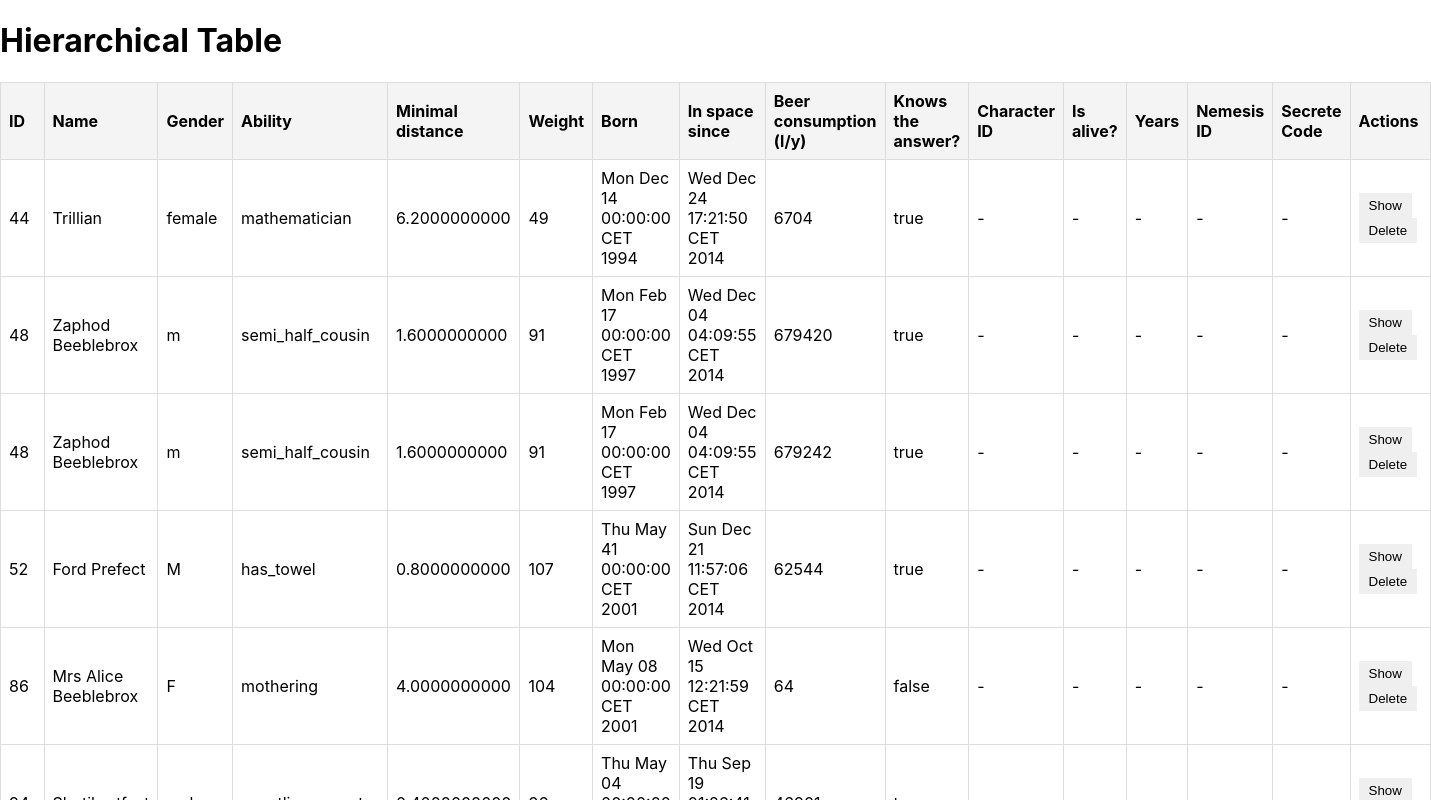
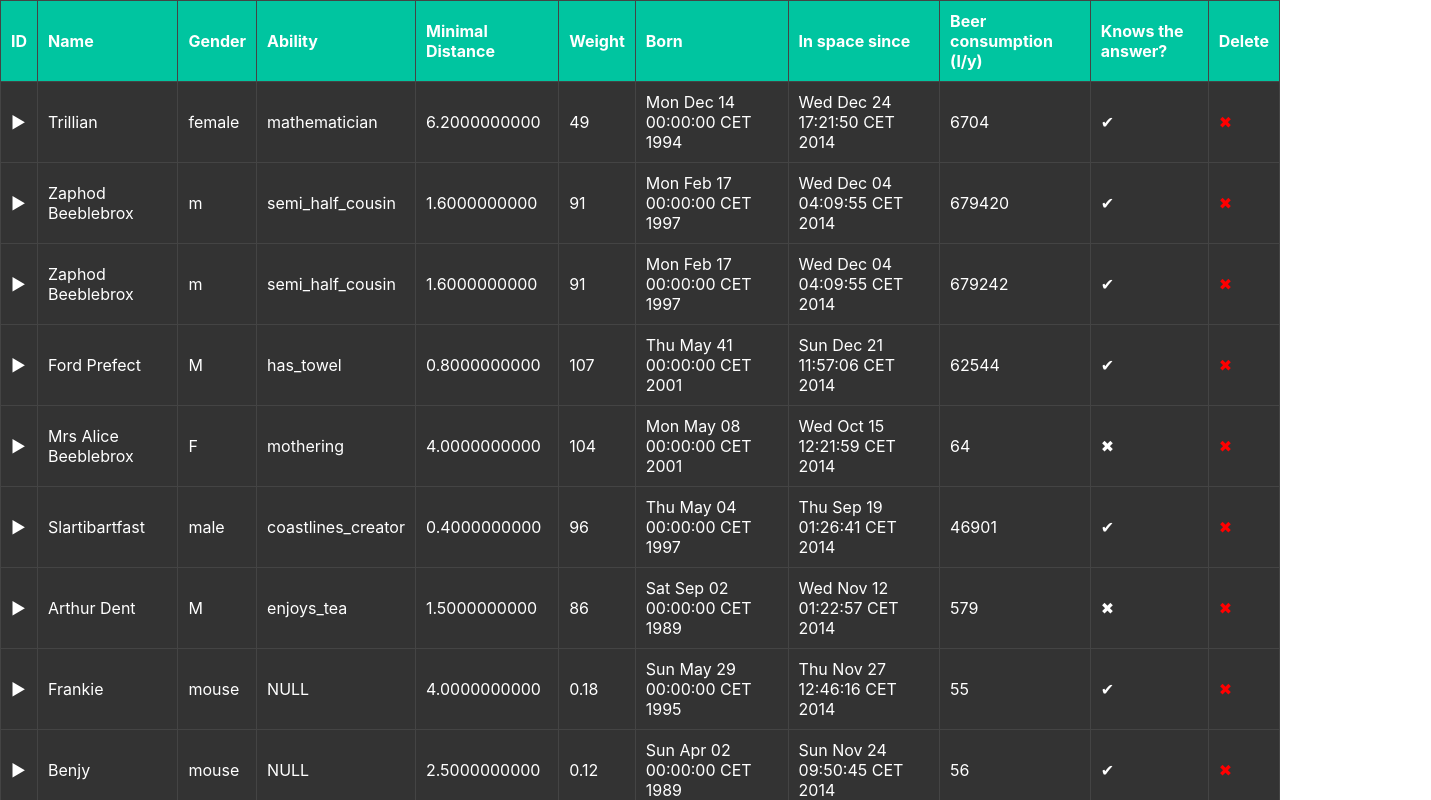
Before and after one commit to AdamVavro/Hierarchy-table, a React (Create React App) app: page / in a window 1280 px wide. Shown: the top 800 px of the page, 1431 px wide, since content can reach past the window. Built offline with nearby package versions, Linux system fonts and the light colour scheme.

Commit message:
zmena dizajnu podla predlohy

```diff
--- a/src/App.tsx
+++ b/src/App.tsx
@@ -4,7 +4,6 @@ import Table from "./components/Table";
 const App: React.FC = () => {
   return (
     <div>
-      <h1>Hierarchical Table</h1>
       <Table />
     </div>
   );
--- a/src/components/Table.tsx
+++ b/src/components/Table.tsx
@@ -1,61 +1,71 @@
-import React, { useState } from "react";
-import TableRow from "./TableRow";
-import data from "../data/exampleData.json";
-import "../styles/table.css";
+import React, { useState, useEffect } from "react";
+import "./../styles/table.css";
+import Row from "./TableRow";
+import exampleData from "../data/exampleData.json"; // Sem importujeme JSON
+import { DataItem } from "../types"; // Importujeme interface
+
+const transformData = (data: any) => {
+  return data.map((item: any) => ({
+    id: Number(item.data.ID), // Premenujeme ID
+    name: item.data["Name"], // Oprava názvov s medzerami
+    gender: item.data["Gender"],
+    ability: item.data["Ability"],
+    minimalDistance: item.data["Minimal distance"],
+    weight: item.data["Weight"],
+    born: item.data["Born"],
+    inSpaceSince: item.data["In space since"],
+    beerConsumption: item.data["Beer consumption (l/y)"],
+    knowsTheAnswer: item.data["Knows the answer?"] === "true",
+    children: extractChildren(item.children) // Správne extrahujeme deti
+  }));
+};
+
+const extractChildren = (childrenObj: any) => {
+  if (!childrenObj) return [];
+  let childrenArray: any[] = [];
+  Object.values(childrenObj).forEach((relation: any) => {
+    if (relation.records) {
+      childrenArray.push(...transformData(relation.records));
+    }
+  });
+  return childrenArray;
+};
+
+
 
 const Table: React.FC = () => {
-  const [tableData, setTableData] = useState(data);
+  const [data, setData] = useState<DataItem[]>(transformData(exampleData));
 
-  // Získame všetky unikátne kľúče zo všetkých záznamov
-  const extractKeys = (items: any[]): string[] => {
-    const keys = new Set<string>();
-    const findKeys = (obj: any) => {
-      Object.keys(obj.data).forEach((key) => keys.add(key));
-      if (obj.children) {
-        Object.values(obj.children).forEach((childGroup: any) => {
-          childGroup.records.forEach(findKeys);
-        });
-      }
-    };
-    items.forEach(findKeys);
-    return Array.from(keys);
-  };
-
-  const columns = extractKeys(tableData);
-
-  // Odstránenie riadka (rekurzívne)
-  const handleDelete = (id: string) => {
-    const deleteRecursively = (items: any[]) =>
-      items.filter((item) => {
-        if (item.data.ID === id) return false;
-        if (item.children) {
-          Object.keys(item.children).forEach((key) => {
-            item.children[key].records = deleteRecursively(item.children[key].records);
-          });
-        }
-        return true;
-      });
-
-    setTableData(deleteRecursively(tableData));
+  const handleDelete = (id: number) => {
+    const newData = data.filter((item: DataItem) => item.id !== id);
+    setData(newData);
   };
 
   return (
-    <table className="hierarchy-table">
+    <table className="custom-table">
       <thead>
         <tr>
-          {columns.map((col) => (
-            <th key={col}>{col}</th>
-          ))}
-          <th>Actions</th>
+          <th>ID</th>
+          <th>Name</th>
+          <th>Gender</th>
+          <th>Ability</th>
+          <th>Minimal Distance</th>
+          <th>Weight</th>
+          <th>Born</th>
+          <th>In space since</th>
+          <th>Beer consumption (l/y)</th>
+          <th>Knows the answer?</th>
+          <th>Delete</th>
         </tr>
       </thead>
       <tbody>
-        {tableData.map((item) => (
-          <TableRow key={item.data.ID} item={item} columns={columns} onDelete={handleDelete} />
+          {data.map((item: DataItem) => (
+          <Row key={item.id} item={item} onDelete={handleDelete} />
         ))}
       </tbody>
     </table>
   );
 };
 
+
 export default Table;
--- a/src/components/TableRow.tsx
+++ b/src/components/TableRow.tsx
@@ -1,36 +1,40 @@
 import React, { useState } from "react";
+import { RowProps } from "../types"; // Importujeme interface
 
-interface TableRowProps {
-  item: any;
-  columns: string[];
-  onDelete: (id: string) => void;
-}
-
-const TableRow: React.FC<TableRowProps> = ({ item, columns, onDelete }) => {
-  const [isExpanded, setIsExpanded] = useState(false);
+const Row: React.FC<RowProps> = ({ item, onDelete }) => {
+  const [expanded, setExpanded] = useState(false);
 
   return (
     <>
-      <tr>
-        {columns.map((col) => (
-          <td key={col}>{item.data[col] || "-"}</td>
-        ))}
-        <td>
-          <button onClick={() => setIsExpanded(!isExpanded)}>
-            {isExpanded ? "Hide" : "Show"}
-          </button>
-          <button onClick={() => onDelete(item.data.ID)}>Delete</button>
-        </td>
+      <tr className="parent-row">
+        <td onClick={() => setExpanded(!expanded)}>{expanded ? "▼" : "▶"}</td>
+        <td>{item.name}</td>
+        <td>{item.gender}</td>
+        <td>{item.ability}</td>
+        <td>{item.minimalDistance}</td>
+        <td>{item.weight}</td>
+        <td>{item.born}</td>
+        <td>{item.inSpaceSince}</td>
+        <td>{item.beerConsumption}</td>
+        <td>{item.knowsTheAnswer ? "✔" : "✖"}</td>
+        <td className="delete-btn" onClick={() => onDelete(item.id)}>✖</td>
       </tr>
-      {isExpanded &&
-        item.children &&
-        Object.keys(item.children).map((key) =>
-          item.children[key].records.map((child: any) => (
-            <TableRow key={child.data.ID} item={child} columns={columns} onDelete={onDelete} />
-          ))
-        )}
+      {expanded && item.children.length > 0 && (
+        <tr className="child-row">
+          <td colSpan={11}>
+            <table>
+              <tbody>
+                {item.children.map((child: any) => (
+                  <Row key={child.id} item={child} onDelete={onDelete} />
+                ))}
+              </tbody>
+            </table>
+          </td>
+        </tr>
+      )}
     </>
   );
 };
 
-export default TableRow;
+
+export default Row;
--- a/src/styles/table.css
+++ b/src/styles/table.css
@@ -1,25 +1,34 @@
-.hierarchy-table {
+.custom-table {
   width: 100%;
   border-collapse: collapse;
+  background-color: #222;
+  color: white;
 }
 
-  .hierarchy-table th, .hierarchy-table td {
-    border: 1px solid #ddd;
-    padding: 8px;
+.custom-table th, .custom-table td {
+  padding: 10px;
+  border: 1px solid #444;
   text-align: left;
 }
 
-  .hierarchy-table th {
-    background-color: #f4f4f4;
+.custom-table th {
+  background-color: #00c5a0;
 }
 
-  button {
-    margin-right: 5px;
-    padding: 5px 10px;
-    border: none;
-    cursor: pointer;
+.parent-row {
+  background-color: #333;
 }
 
-  button:hover {
-    background-color: #ddd;
+.child-row {
+  background-color: #444;
 }
+
+.delete-btn {
+  color: red;
+  cursor: pointer;
+  text-align: center;
+}
+
+.delete-btn:hover {
+  background-color: darkred;
+}
--- /dev/null
+++ b/src/types.ts
@@ -0,0 +1,18 @@
+export interface DataItem {
+    id: number;
+    name: string;
+    gender: string;
+    ability: string;
+    minimalDistance: string;
+    weight: string;
+    born: string;
+    inSpaceSince: string;
+    beerConsumption: string;
+    knowsTheAnswer: boolean;
+    children: DataItem[];
+  }
+
+  export interface RowProps {
+    item: DataItem;
+    onDelete: (id: number) => void;
+  }
```
Lines whose indentation alone changed are shown as unchanged.
